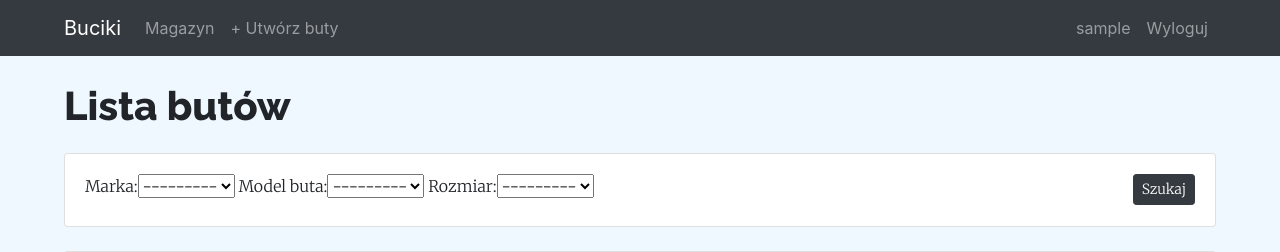
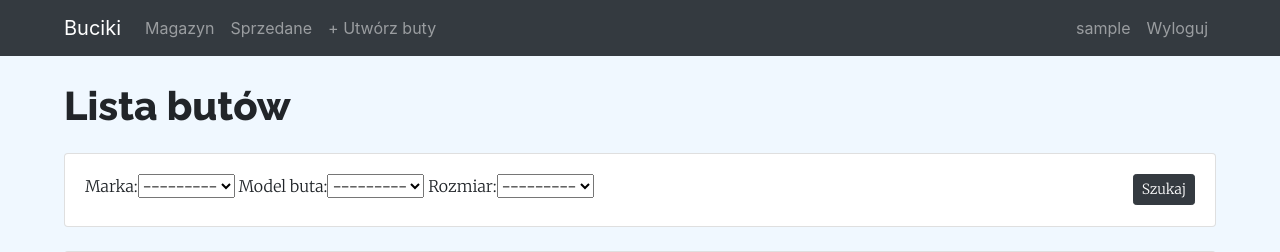
Before and after one commit to Oscris1/shoes-project, a Django app: page /magazyn/ in a window 1280 px wide. Shown: the top 252 px of the page. Run offline with Django 3.2, Linux system fonts and the light colour scheme; the visitor is signed in with stand-in values (Sample User, id 1); data that the repository does not hold is empty.

Commit message:
added link to "sprzedane" list in navbar

```diff
--- a/templates/magazyn/base_magazyn.html
+++ b/templates/magazyn/base_magazyn.html
@@ -20,6 +20,9 @@
           <ul class="navbar-nav mr-auto">
             <li class="nav-item">
               <a class="nav-link" href="{% url 'magazyn_list' %}">Magazyn</a>
+            </li>
+            <li class="nav-item">
+              <a class="nav-link" href="{% url 'sprzedane_list' %}">Sprzedane</a>
             </li>
             <li class="nav-item">
               <a class="nav-link" href="{% url 'magazyn_create' %}">+ Utwórz buty</a>
```
